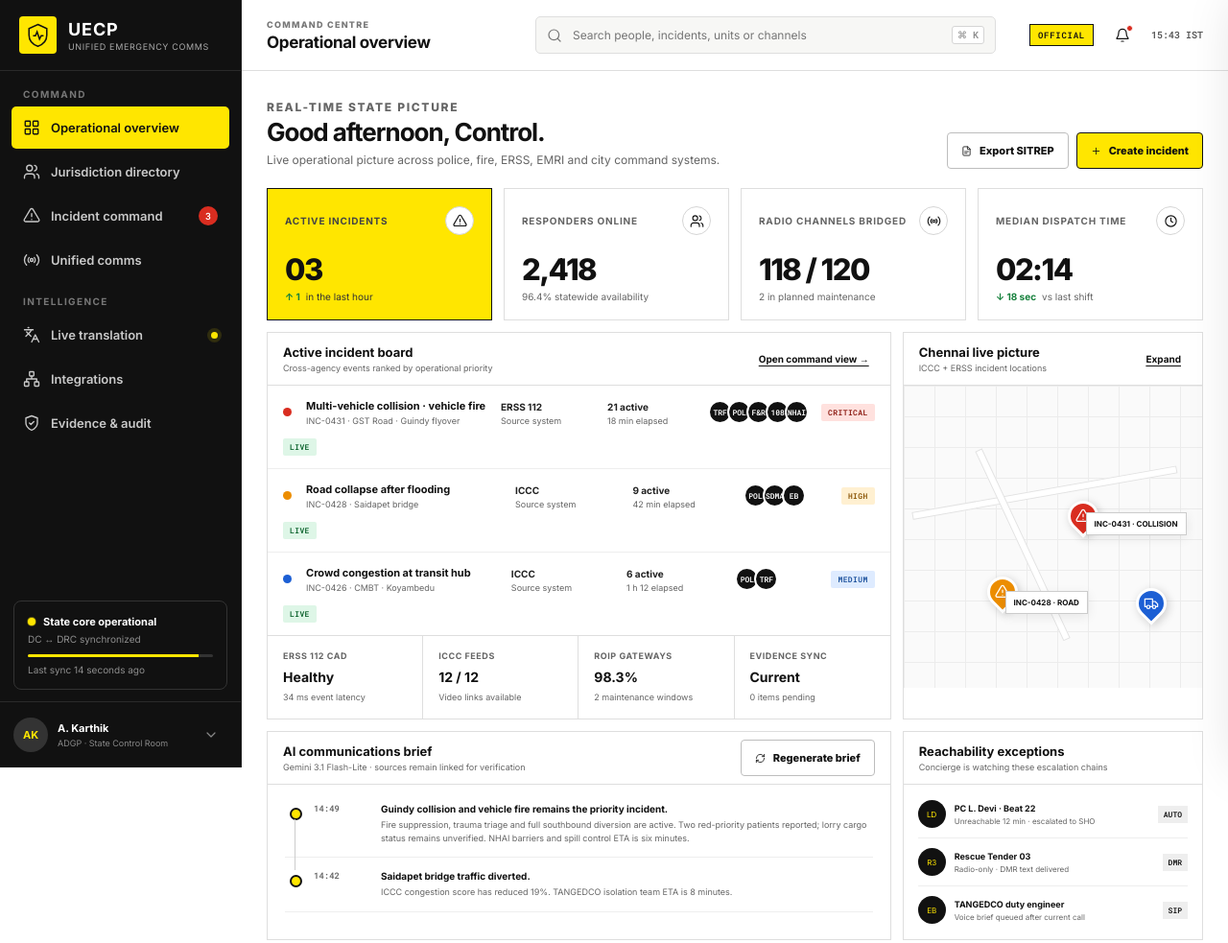
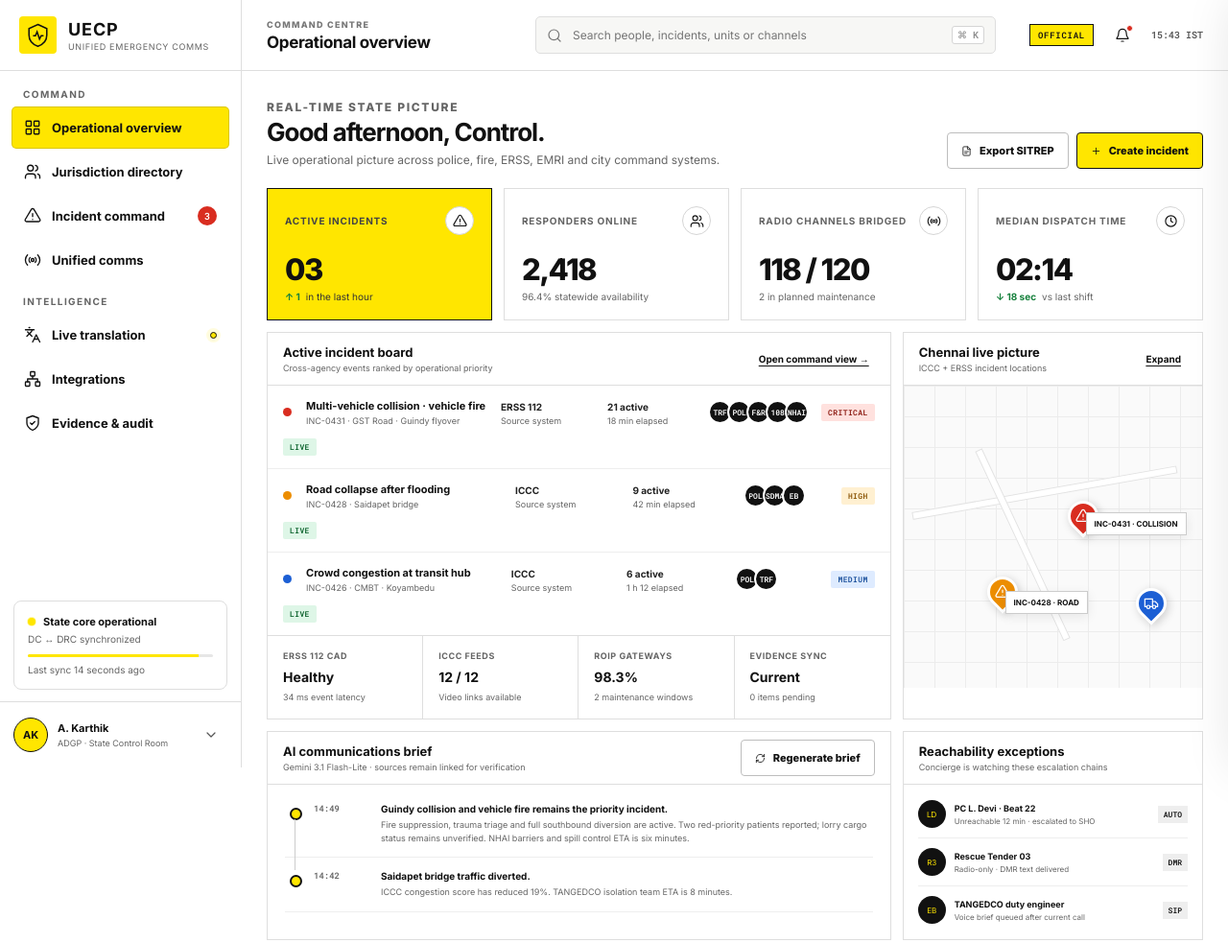
Before and after one commit to thevikram123/uecp-platform, a plain HTML site: page index.html in a window 1280 px wide. Shown: the whole page at 96% size. Drawn offline with Linux system fonts and the light colour scheme.

Commit message:
Use white operational UI surfaces

```diff
--- a/styles.css
+++ b/styles.css
@@ -24,38 +24,38 @@ button:focus-visible, input:focus-visible, select:focus-visible, [tabindex]:focu
 svg { width: 1em; height: 1em; display: block; }
 
 .app-shell { min-height: 100vh; display: flex; background: #fff; }
-.sidebar { position: fixed; z-index: 30; inset: 0 auto 0 0; width: 252px; display: flex; flex-direction: column; background: #111; color: #fff; border-right: 1px solid #222; }
-.brand { height: 74px; padding: 0 20px; display: flex; align-items: center; gap: 12px; border-bottom: 1px solid #2a2a2a; }
+.sidebar { position: fixed; z-index: 30; inset: 0 auto 0 0; width: 252px; display: flex; flex-direction: column; background: #fff; color: #111; border-right: 1px solid var(--line); }
+.brand { height: 74px; padding: 0 20px; display: flex; align-items: center; gap: 12px; border-bottom: 1px solid var(--line); }
 .brand-mark { width: 39px; height: 39px; display: grid; place-items: center; background: var(--yellow); color: #111; border-radius: 4px; }
 .brand-mark svg { width: 27px; height: 27px; fill: none; stroke: currentColor; stroke-width: 1.8; }
 .brand strong { display: block; font-size: 18px; letter-spacing: .05em; }
-.brand small { display: block; margin-top: 2px; color: #aaa; font-size: 9px; letter-spacing: .07em; text-transform: uppercase; }
+.brand small { display: block; margin-top: 2px; color: var(--muted); font-size: 9px; letter-spacing: .07em; text-transform: uppercase; }
 .nav { flex: 1; padding: 18px 12px; overflow: auto; }
-.nav-label { margin: 15px 12px 7px; color: #777; font-size: 10px; font-weight: 700; letter-spacing: .14em; text-transform: uppercase; }
+.nav-label { margin: 15px 12px 7px; color: var(--muted); font-size: 10px; font-weight: 700; letter-spacing: .14em; text-transform: uppercase; }
 .nav-label:first-child { margin-top: 0; }
-.nav-item { position: relative; width: 100%; min-height: 44px; margin: 2px 0; padding: 0 12px; display: flex; align-items: center; gap: 11px; border: 0; border-radius: 5px; color: #c9c9c9; background: transparent; cursor: pointer; text-align: left; font-size: 13px; font-weight: 600; }
+.nav-item { position: relative; width: 100%; min-height: 44px; margin: 2px 0; padding: 0 12px; display: flex; align-items: center; gap: 11px; border: 1px solid transparent; border-radius: 5px; color: #111; background: transparent; cursor: pointer; text-align: left; font-size: 13px; font-weight: 650; }
 .nav-item [data-icon] { width: 18px; height: 18px; flex: none; font-size: 18px; }
-.nav-item:hover { color: #fff; background: #222; }
-.nav-item.active { color: #111; background: var(--yellow); }
+.nav-item:hover { color: #111; background: #e9ecef; border-color: #dedede; }
+.nav-item.active { color: #111; background: var(--yellow); border-color: rgba(0,0,0,.14); }
 .count-badge { margin-left: auto; min-width: 20px; height: 20px; padding: 0 6px; display: grid; place-items: center; border-radius: 10px; background: var(--danger); color: #fff; font: 600 10px Roboto Mono, monospace; }
 .nav-item.active .count-badge { background: #111; }
-.live-dot { width: 7px; height: 7px; margin-left: auto; border-radius: 50%; background: var(--yellow); box-shadow: 0 0 0 4px rgba(255,230,0,.13); }
+.live-dot { width: 7px; height: 7px; margin-left: auto; border: 1px solid #111; border-radius: 50%; background: var(--yellow); box-shadow: 0 0 0 4px rgba(255,230,0,.13); }
 .nav-item.active .live-dot { background: #111; box-shadow: none; }
-.sidebar-status { margin: 10px 14px 12px; padding: 14px; border: 1px solid #333; border-radius: 8px; }
+.sidebar-status { margin: 10px 14px 12px; padding: 14px; border: 1px solid var(--line); border-radius: 8px; background: #fff; }
 .status-head { display: flex; align-items: center; gap: 8px; font-size: 11px; }
 .status-pulse { width: 8px; height: 8px; border-radius: 50%; background: var(--yellow); animation: pulse 1.8s infinite; }
-.sidebar-status p, .sidebar-status small { color: #8e8e8e; font-size: 10px; }
+.sidebar-status p, .sidebar-status small { color: var(--muted); font-size: 10px; }
 .sidebar-status p { margin: 5px 0 10px; }
 .sidebar-status small { display: block; margin-top: 7px; }
-.sync-bar { height: 3px; border-radius: 3px; background: #333; overflow: hidden; }
+.sync-bar { height: 3px; border-radius: 3px; background: #e6e6e6; overflow: hidden; }
 .sync-bar span { display: block; width: 92%; height: 100%; background: var(--yellow); }
-.profile { min-height: 69px; padding: 12px 14px; display: flex; align-items: center; gap: 10px; border-top: 1px solid #2a2a2a; }
-.profile .avatar { width: 36px; height: 36px; display: grid; place-items: center; flex: none; border-radius: 50%; background: #333; color: var(--yellow); font-size: 11px; font-weight: 700; }
+.profile { min-height: 69px; padding: 12px 14px; display: flex; align-items: center; gap: 10px; border-top: 1px solid var(--line); background: #fff; }
+.profile .avatar { width: 36px; height: 36px; display: grid; place-items: center; flex: none; border: 1px solid #111; border-radius: 50%; background: var(--yellow); color: #111; font-size: 11px; font-weight: 700; }
 .profile > div:nth-child(2) { min-width: 0; flex: 1; }
 .profile strong, .profile small { display: block; white-space: nowrap; overflow: hidden; text-overflow: ellipsis; }
 .profile strong { font-size: 11px; }
-.profile small { margin-top: 3px; color: #888; font-size: 9px; }
-.profile .icon-button { color: #888; }
+.profile small { margin-top: 3px; color: var(--muted); font-size: 9px; }
+.profile .icon-button { color: #555; }
 
 .main-shell { min-width: 0; min-height: 100vh; flex: 1; margin-left: 252px; background: #fff; }
 .topbar { position: sticky; z-index: 20; top: 0; height: 74px; padding: 0 26px; display: flex; align-items: center; gap: 22px; background: rgba(255,255,255,.96); border-bottom: 1px solid var(--line); backdrop-filter: blur(12px); }
@@ -283,13 +283,13 @@ svg { width: 1em; height: 1em; display: block; }
 .integration-card footer { margin-top: 16px; padding-top: 12px; display: flex; align-items: center; justify-content: space-between; border-top: 1px solid var(--soft-line); }
 .integration-card footer span { display: flex; align-items: center; gap: 5px; color: var(--success); font-size: 8px; font-weight: 700; text-transform: uppercase; }
 .integration-card footer code { font: 600 8px Roboto Mono, monospace; color: var(--muted); }
-.architecture-strip { margin-top: 12px; padding: 22px; display: grid; grid-template-columns: repeat(7,1fr); align-items: center; gap: 8px; border: 1px solid #111; background: #111; color: #fff; }
-.arch-node { min-height: 80px; padding: 12px; display: flex; flex-direction: column; justify-content: center; border: 1px solid #444; background: #181818; }
+.architecture-strip { margin-top: 12px; padding: 22px; display: grid; grid-template-columns: repeat(7,1fr); align-items: center; gap: 8px; border: 1px solid #111; background: #fff; color: #111; }
+.arch-node { min-height: 80px; padding: 12px; display: flex; flex-direction: column; justify-content: center; border: 1px solid var(--line); background: #fff; }
 .arch-node.accent { color: #111; background: var(--yellow); border-color: var(--yellow); }
 .arch-node strong { font-size: 9px; }
-.arch-node small { margin-top: 5px; color: #888; font-size: 7px; line-height: 1.4; }
+.arch-node small { margin-top: 5px; color: var(--muted); font-size: 7px; line-height: 1.4; }
 .arch-node.accent small { color: #444; }
-.arch-arrow { color: var(--yellow); text-align: center; }
+.arch-arrow { color: #111; text-align: center; }
 
 .audit-table { width: 100%; border-collapse: collapse; border: 1px solid var(--line); }
 .audit-table th, .audit-table td { padding: 11px 12px; border-bottom: 1px solid var(--soft-line); text-align: left; font-size: 9px; }
```
Also changed, not shown: 1 other file.
